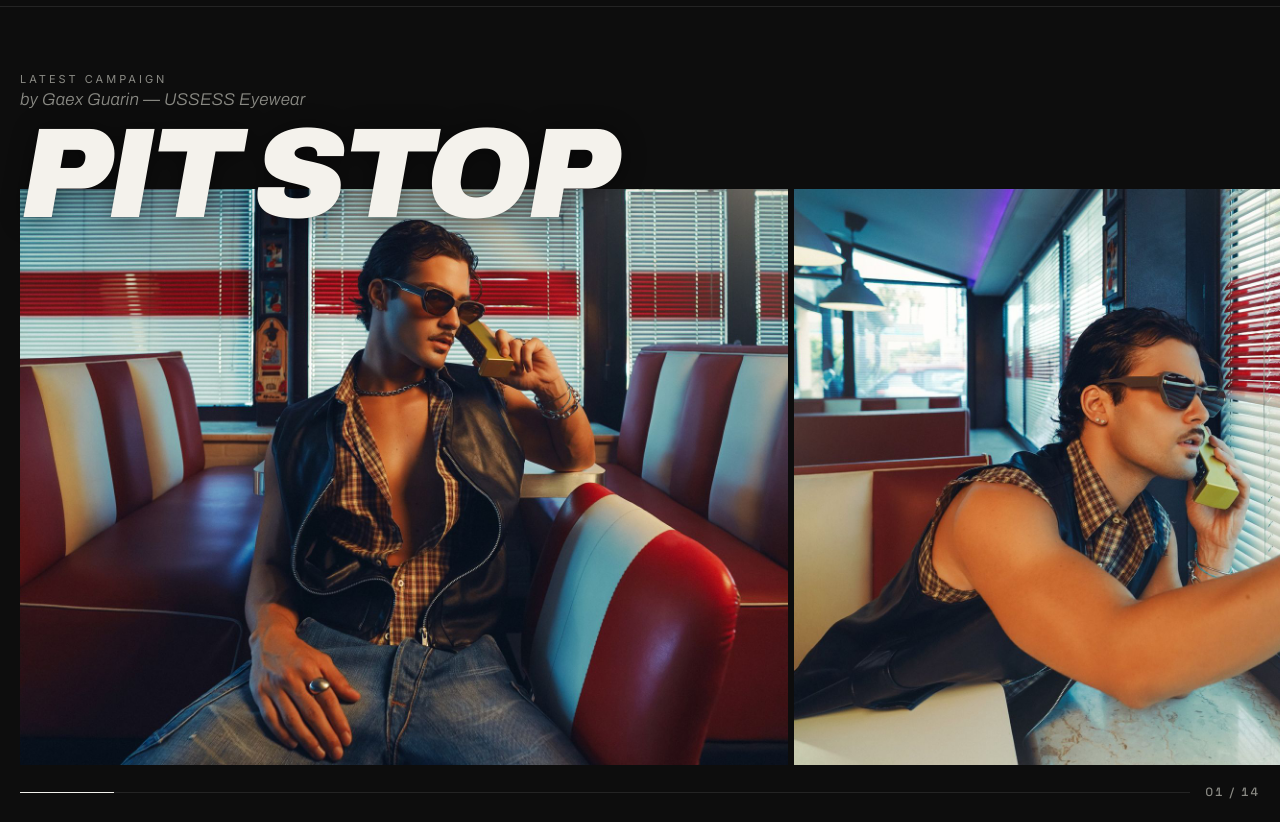
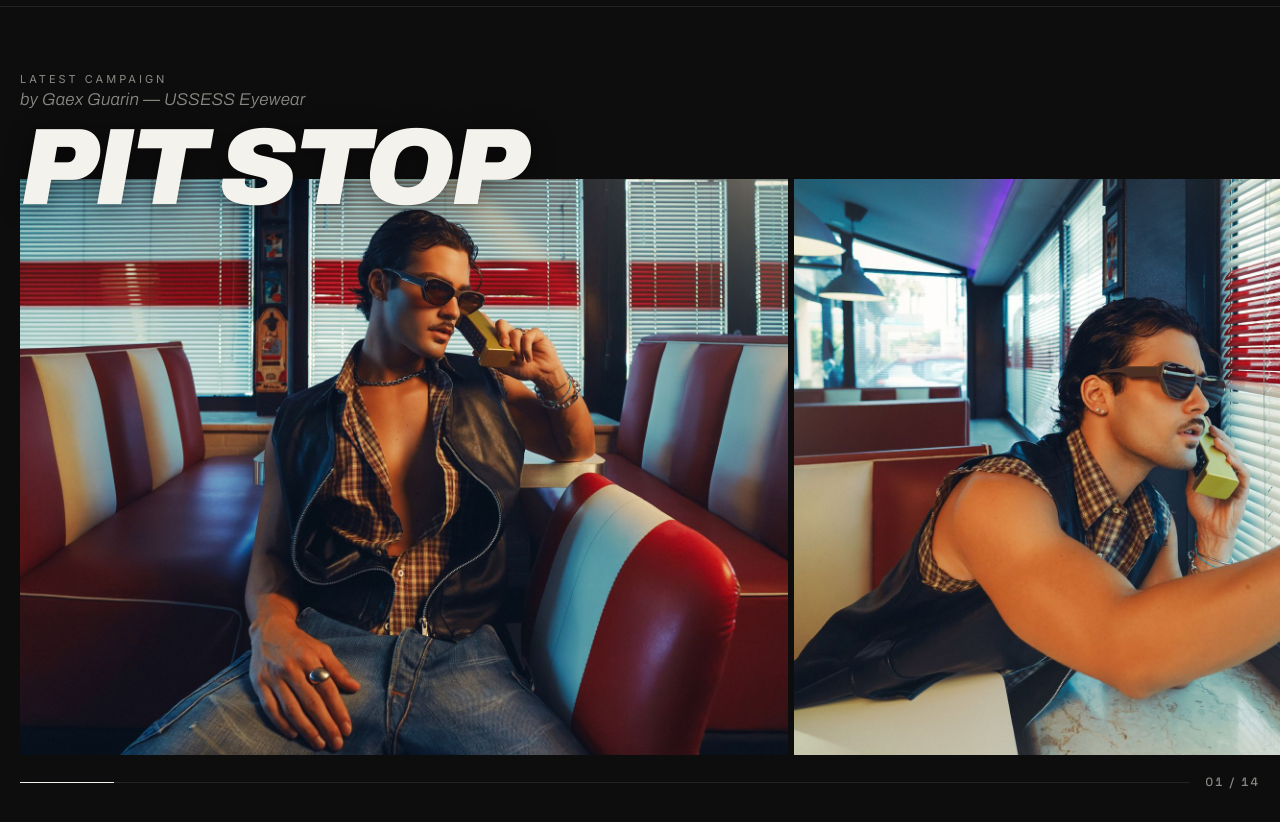
Before and after one commit to ussess-eyewear/ussess-eyewear.github.io, a plain HTML site: page index.html in a window 1280 px wide. Shown: the part 1660-2482 px from the top of the page. Drawn offline with Linux system fonts and the light colour scheme.

Commit message:
Home campaign title 15% smaller
Co-Authored-By: Claude Opus 5.5 <noreply@anthropic.com>
Claude-Session: https://claude.ai/code/session_01JuuSP6rdCy9PUmo2gvoBiu

```diff
--- a/index.html
+++ b/index.html
@@ -7,7 +7,7 @@
 <link rel="apple-touch-icon" href="apple-touch-icon.png">
 <link rel="preconnect" href="https://fonts.googleapis.com">
 <link rel="stylesheet" href="https://fonts.googleapis.com/css2?family=Inter:wght@400;500;600;700&family=Space+Grotesk:wght@500;700&family=Instrument+Serif:ital@0;1&family=Archivo:ital,wdth,wght@0,100..125,100..900;1,100..125,100..900&display=swap">
-<link rel="stylesheet" href="style.css?v=21">
+<link rel="stylesheet" href="style.css?v=22">
 
 <header class="site-header">
   <button class="ibtn" type="button" aria-label="Apri menu" onclick="openMenu()"><svg viewBox="0 0 24 24"><path d="M3 6h18M3 12h18M3 18h18"/></svg></button>
--- a/style.css
+++ b/style.css
@@ -282,7 +282,7 @@ textarea{min-height:90px; resize:vertical;}
 :root{--serif:"Archivo","Helvetica Neue",Arial,sans-serif; --dyn:"Archivo","Arial Black",sans-serif;}
 
 /* ===== Home: anteprima Pit Stop ===== */
-.camp-head{position:relative; pointer-events:none; margin-bottom:calc(-1 * clamp(18px,3vw,44px));}
+.camp-head{position:relative; pointer-events:none; margin-bottom:calc(-1 * clamp(15px,2.55vw,37px));}
 .camp-head .camp-kicker,.camp-head .camp-by{pointer-events:auto;}
 .camp-title{font-family:var(--serif); font-weight:400; letter-spacing:-.5px; font-size:clamp(68px,11vw,168px); line-height:.86; margin:10px 0 0; color:#f4f2ec; position:relative; z-index:3; text-shadow:0 2px 24px rgba(0,0,0,.45), 0 0 2px rgba(0,0,0,.25);}
 .camp-by{font-family:var(--serif); font-style:italic; font-size:17px; letter-spacing:.2px; color:var(--muted);}
@@ -426,7 +426,7 @@ textarea{min-height:90px; resize:vertical;}
 
 /* Titoli campagna: bastone extra-largo, nero, corsivo (stile "TO BE ANTWERP") */
 .camp-title,.lb-title,.lb-h2,.t-k,.pd-name,.lb-row .lb-nm,.lb-cell-nm,.rb-c span{font-family:var(--dyn) !important; font-weight:900; font-style:italic; font-stretch:125%; font-variation-settings:"wdth" 125; letter-spacing:-.04em; text-transform:uppercase;}
-.camp-title{font-size:clamp(56px,10vw,150px); line-height:.82;}
+.camp-title{font-size:clamp(48px,8.5vw,128px); line-height:.82;}
 .lb-title{font-size:clamp(42px,6vw,96px); line-height:.86;}
 .lb-h2{font-size:26px;} .t-k{font-size:26px;} .pd-name{font-size:clamp(38px,4.2vw,66px); line-height:.9;}
 .lb-row .lb-nm{font-size:17px;} .lb-cell-nm{font-size:14px;} .rb-c span{font-size:11px;}
```
Also changed, not shown: cart.html (+1 -1 lines), contatti.html (+1 -1 lines), pitstop.html (+1 -1 lines), policy.html (+1 -1 lines), product.html (+1 -1 lines).
